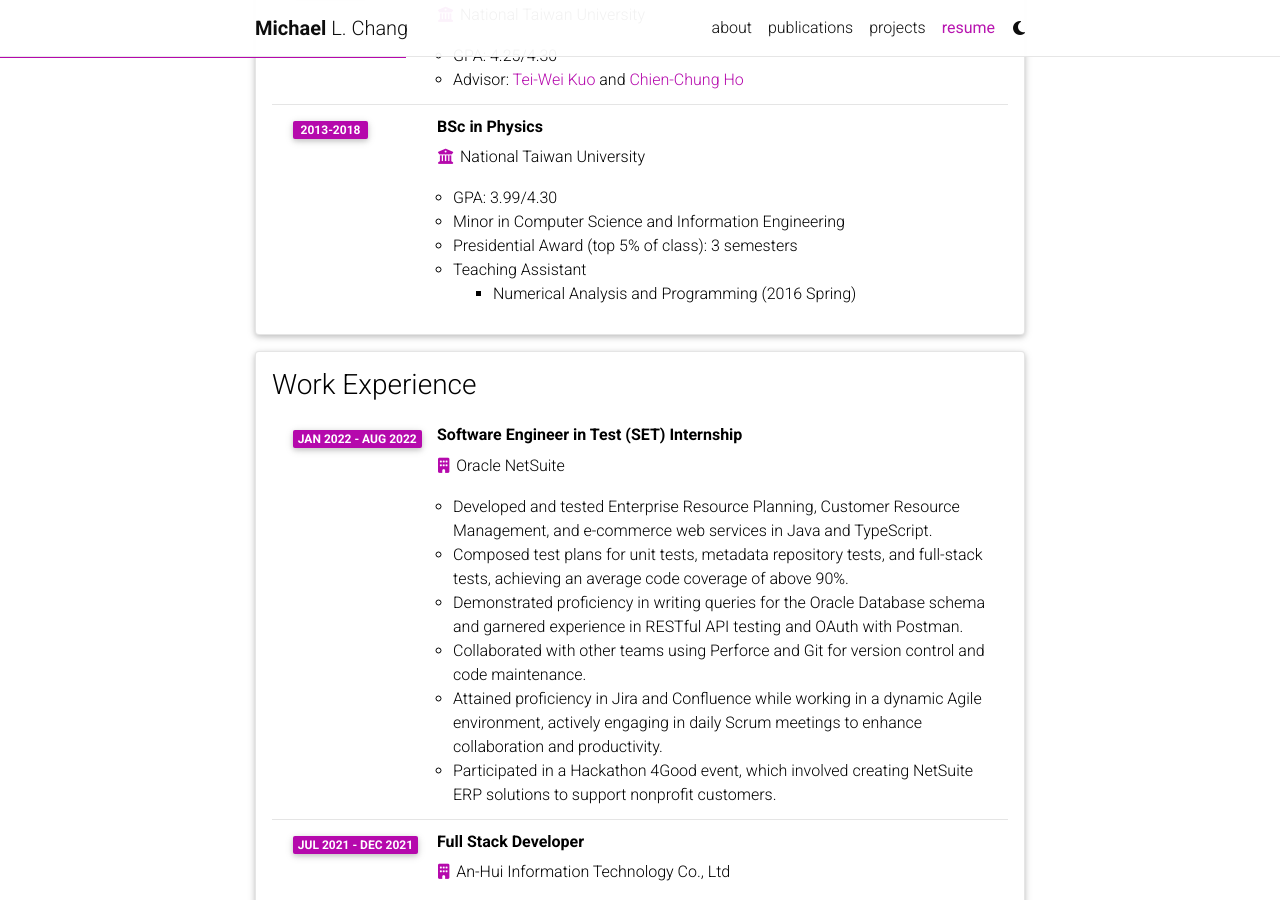
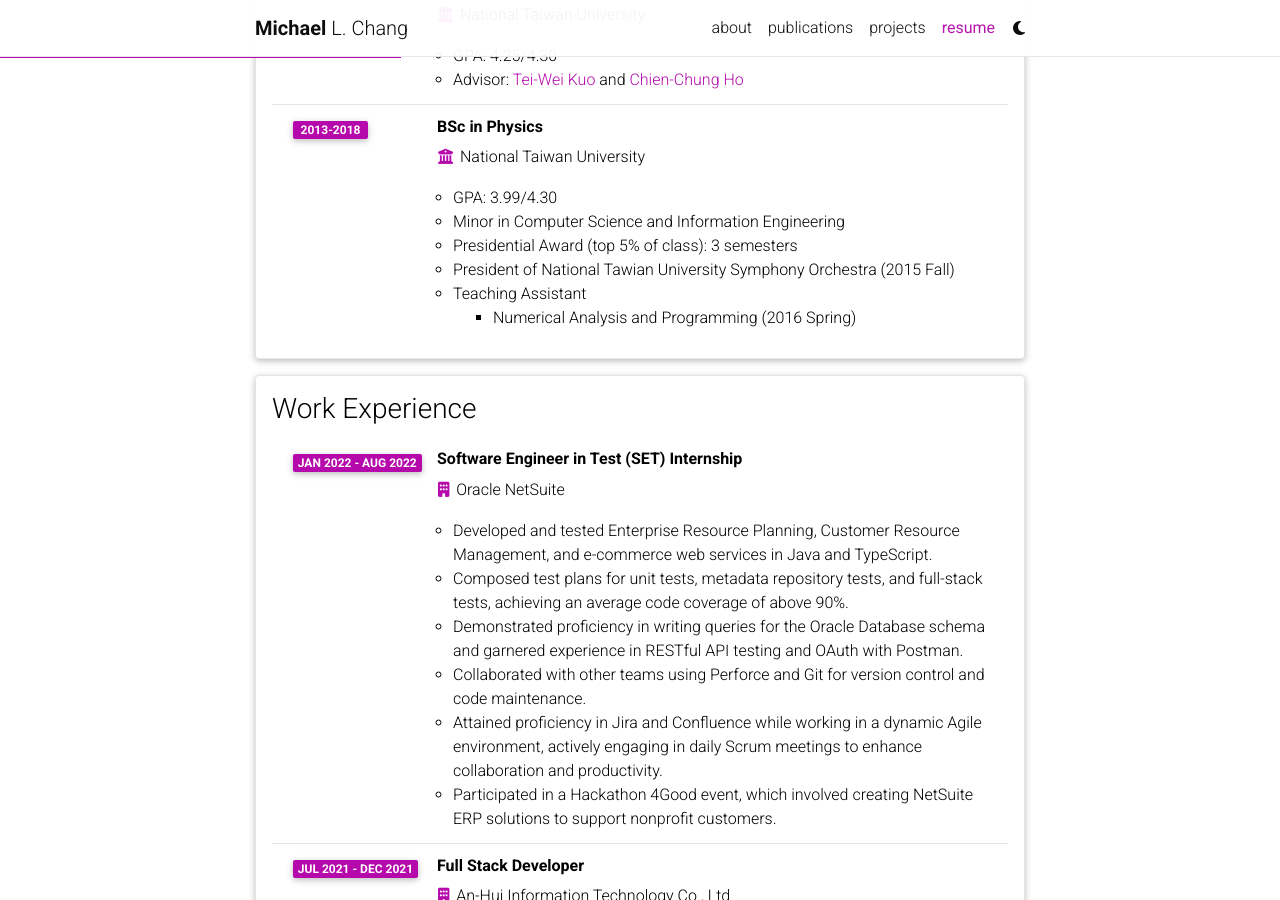
Before and after one commit to civita/civita.github.io, a Jekyll site: the page built from _pages/cv.md, in a window 1280 px wide and 900 px high, scrolled down 611 px. Built offline with Jekyll 4.4.1, drawn with Linux system fonts in a browser that asks for light colours; comment, search, counter and statistics services are not loaded; a style sheet for code colours, icons or effects is not loaded.

Commit message:
Update cv.yml

```diff
--- a/_data/cv.yml
+++ b/_data/cv.yml
@@ -30,6 +30,7 @@
         - 'GPA: 3.99/4.30'
         - Minor in Computer Science and Information Engineering
         - 'Presidential Award (top 5% of class): 3 semesters'
+        - President of National Tawian University Symphony Orchestra (2015 Fall)
         - title: Teaching Assistant
           contents:
             - Numerical Analysis and Programming (2016 Spring)
```
